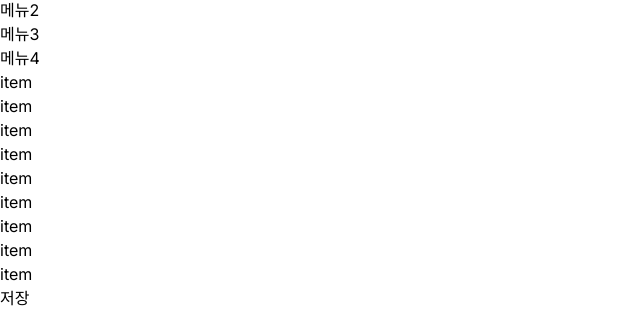
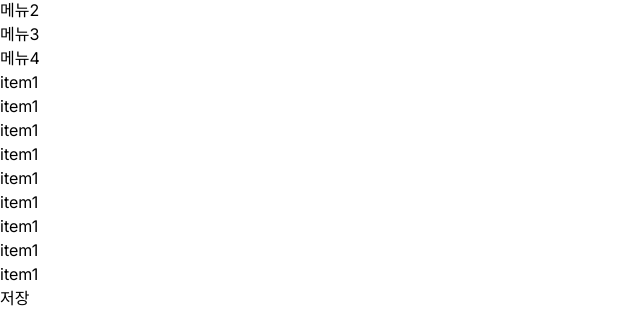
Before and after one commit to wisdom-13/bbyong, a Next.js app: page /setting/mole in a window 1280 px wide. Shown: the part 346-682 px from the top of the page, without its empty margins (0-640 px from the left). Built offline with nearby package versions, Linux system fonts and the light colour scheme.

Commit message:
두더지 만들기 - 아이템 탭

```diff
--- a/src/components/SettingMoleMenu.tsx
+++ b/src/components/SettingMoleMenu.tsx
@@ -4,11 +4,12 @@ import Image from 'next/image';
 import Button from './ui/Button';
 import domtoimage from 'dom-to-image';
 import { saveAs } from 'file-saver';
-import { useRef } from 'react';
+import { useRef, useState } from 'react';
 
 
 export default function SettingMoleMenu() {
   const moleImageRef = useRef<HTMLDivElement>(null);
+  const [tab, setTab] = useState('1');
 
   const onDownload = () => {
     if (!moleImageRef.current) return
@@ -16,6 +17,7 @@ export default function SettingMoleMenu() {
       saveAs(blob, 'card.png');
     });
   };
+
 
   return (
     <div>
@@ -26,24 +28,75 @@ export default function SettingMoleMenu() {
         </div>
       </div>
       <div className='flex mt-3'>
-        <div className='w-[80px] h-10 bg-red-100'>메뉴1</div>
-        <div className='w-[80px] h-10 bg-red-100'>메뉴2</div>
-        <div className='w-[80px] h-10 bg-red-100'>메뉴3</div>
-        <div className='w-[80px] h-10 bg-red-100'>메뉴4</div>
+        <div className='w-[80px] h-10 bg-red-100' onClick={() => setTab('1')}>메뉴1</div>
+        <div className='w-[80px] h-10 bg-red-100' onClick={() => setTab('2')}>메뉴2</div>
+        <div className='w-[80px] h-10 bg-red-100' onClick={() => setTab('3')}>메뉴3</div>
+        <div className='w-[80px] h-10 bg-red-100' onClick={() => setTab('4')}>메뉴4</div>
       </div>
-      <div className='mt-3'>
-        <div className='grid grid-cols-4 gap-4'>
-          <div className='w-[80px] h-[80px] bg-blue-100'>item</div>
-          <div className='w-[80px] h-[80px] bg-blue-100'>item</div>
-          <div className='w-[80px] h-[80px] bg-blue-100'>item</div>
-          <div className='w-[80px] h-[80px] bg-blue-100'>item</div>
-          <div className='w-[80px] h-[80px] bg-blue-100'>item</div>
-          <div className='w-[80px] h-[80px] bg-blue-100'>item</div>
-          <div className='w-[80px] h-[80px] bg-blue-100'>item</div>
-          <div className='w-[80px] h-[80px] bg-blue-100'>item</div>
-          <div className='w-[80px] h-[80px] bg-blue-100'>item</div>
+      {
+        tab == '1' &&
+        <div className='mt-3'>
+          <div className='grid grid-cols-4 gap-4'>
+            <div className='w-[80px] h-[80px] bg-blue-100'>item1</div>
+            <div className='w-[80px] h-[80px] bg-blue-100'>item1</div>
+            <div className='w-[80px] h-[80px] bg-blue-100'>item1</div>
+            <div className='w-[80px] h-[80px] bg-blue-100'>item1</div>
+            <div className='w-[80px] h-[80px] bg-blue-100'>item1</div>
+            <div className='w-[80px] h-[80px] bg-blue-100'>item1</div>
+            <div className='w-[80px] h-[80px] bg-blue-100'>item1</div>
+            <div className='w-[80px] h-[80px] bg-blue-100'>item1</div>
+            <div className='w-[80px] h-[80px] bg-blue-100'>item1</div>
+          </div>
         </div>
-      </div>
+      }
+      {
+        tab == '2' &&
+        <div className='mt-3'>
+          <div className='grid grid-cols-4 gap-4'>
+            <div className='w-[80px] h-[80px] bg-blue-100'>item2</div>
+            <div className='w-[80px] h-[80px] bg-blue-100'>item2</div>
+            <div className='w-[80px] h-[80px] bg-blue-100'>item2</div>
+            <div className='w-[80px] h-[80px] bg-blue-100'>item2</div>
+            <div className='w-[80px] h-[80px] bg-blue-100'>item2</div>
+            <div className='w-[80px] h-[80px] bg-blue-100'>item2</div>
+            <div className='w-[80px] h-[80px] bg-blue-100'>item2</div>
+            <div className='w-[80px] h-[80px] bg-blue-100'>item2</div>
+            <div className='w-[80px] h-[80px] bg-blue-100'>item2</div>
+          </div>
+        </div>
+      }
+      {
+        tab == '3' &&
+        <div className='mt-3'>
+          <div className='grid grid-cols-4 gap-4'>
+            <div className='w-[80px] h-[80px] bg-blue-100'>item3</div>
+            <div className='w-[80px] h-[80px] bg-blue-100'>item3</div>
+            <div className='w-[80px] h-[80px] bg-blue-100'>item3</div>
+            <div className='w-[80px] h-[80px] bg-blue-100'>item3</div>
+            <div className='w-[80px] h-[80px] bg-blue-100'>item3</div>
+            <div className='w-[80px] h-[80px] bg-blue-100'>item3</div>
+            <div className='w-[80px] h-[80px] bg-blue-100'>item3</div>
+            <div className='w-[80px] h-[80px] bg-blue-100'>item3</div>
+            <div className='w-[80px] h-[80px] bg-blue-100'>item3</div>
+          </div>
+        </div>
+      }
+      {
+        tab == '4' &&
+        <div className='mt-3'>
+          <div className='grid grid-cols-4 gap-4'>
+            <div className='w-[80px] h-[80px] bg-blue-100'>item4</div>
+            <div className='w-[80px] h-[80px] bg-blue-100'>item4</div>
+            <div className='w-[80px] h-[80px] bg-blue-100'>item4</div>
+            <div className='w-[80px] h-[80px] bg-blue-100'>item4</div>
+            <div className='w-[80px] h-[80px] bg-blue-100'>item4</div>
+            <div className='w-[80px] h-[80px] bg-blue-100'>item4</div>
+            <div className='w-[80px] h-[80px] bg-blue-100'>item4</div>
+            <div className='w-[80px] h-[80px] bg-blue-100'>item4</div>
+            <div className='w-[80px] h-[80px] bg-blue-100'>item4</div>
+          </div>
+        </div>
+      }
       <div className='mt-3'>
         <Button text='저장' onClick={onDownload} />
       </div>
```
